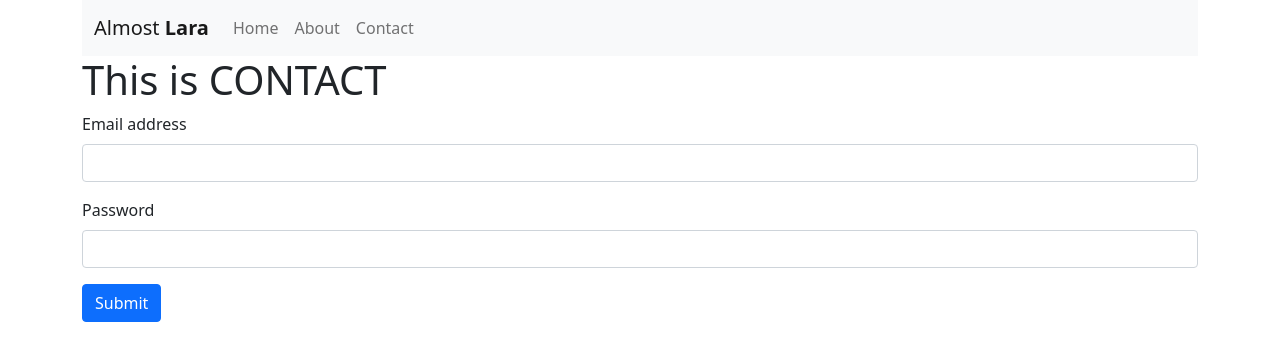
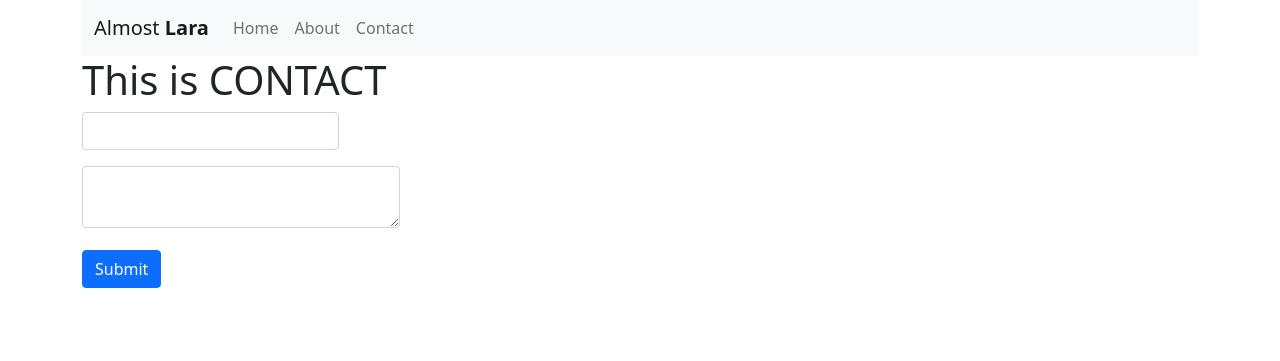
Before and after one commit to Aqilina/almost_lara, a PHP site: page /contact in a window 1280 px wide. Shown: the top 361 px of the page. Run offline with PHP 8.4, Linux system fonts and the light colour scheme.

Commit message:
small changes

```diff
--- a/public/index.php
+++ b/public/index.php
@@ -18,8 +18,10 @@ $app = new Application(dirname(__DIR__));
 
 //CREATE POST PATH. paduodamas klases pavadinimas - kaip kontroleris, handleContact metodas - kaip metodas
 $app->router->get('/', [SiteController::class, 'home']);
+$app->router->get('/home', [SiteController::class, 'home']);
 $app->router->get('/about', [SiteController::class, 'about']);
 //$app->router->get('/about', 'about'); //jei jokio funkcionalumo, tik dekoracija - g.b. string
 $app->router->get('/contact', [SiteController::class, 'contact']);
+
 $app->router->post('/contact', [SiteController::class, 'handleContact']); //SiteController::class  - su namespace
 $app->run();
--- a/view/contact.php
+++ b/view/contact.php
@@ -3,13 +3,13 @@
 <!--//KURTI POST REQUEST, NEBE GET-->
 
 <form action="" method="post">
-    <div class="mb-3">
-        <label for="email" class="form-label">Email address</label>
-        <input type="email" class="form-control" id="email">
+    <div class="form-group mb-3">
+        <label for="email" Email address</label>
+        <input name="email" type="text" type="email" class="form-control" id="email">
     </div>
-    <div class="mb-3">
-        <label for="exampleInputPassword1" class="form-label">Password</label>
-        <input type="password" class="form-control" id="exampleInputPassword1">
+    <div class="form-group mb-3">
+        <label for="userText" Password</label>
+        <textarea name="userText" class="form-control" id="userText" cols="30" rows=""></textarea>
     </div>
     <button type="submit" class="btn btn-primary">Submit</button>
 </form>
--- a/view/home.php
+++ b/view/home.php
@@ -1,3 +1,3 @@
 
-<h1> <?php print $name; ?> - HOME page</h1>
-<p><?php print $subtitle; ?></p>
+<h1> <?php echo $name; ?> - HOME page</h1>
+<p><?php echo $subtitle; ?></p>
```
